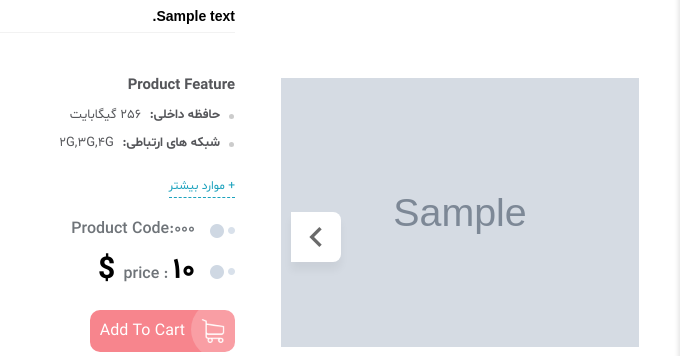
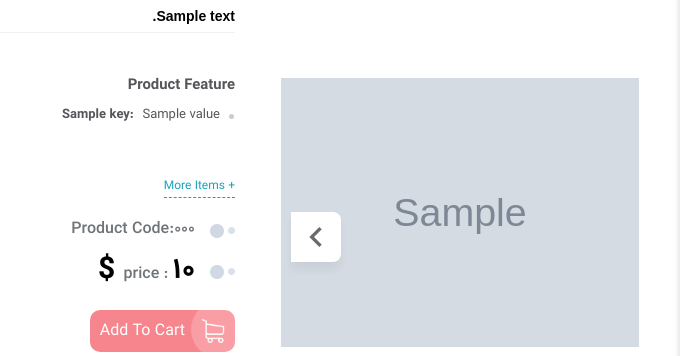
Before and after one commit to Khezri6472/glasswingsdoor, a Django app: template products/templates/product/product_detail.html in a window 1280 px wide. Shown: the part 334-690 px from the top of the page, without its empty margins (600-1280 px from the left). Run offline with Django 5.2, Linux system fonts and the light colour scheme; the template is opened without the code that fills it: most values are stand-ins (such as "Sample title", 1, 10 or a date in 2020); grey boxes marked "Sample" are stand-in pictures; some libraries are stand-ins or nearby versions.

Commit message:
Create product specifications in product detail

```diff
--- a/products/templates/product/product_detail.html
+++ b/products/templates/product/product_detail.html
@@ -133,38 +133,22 @@
                         </div>
                         <div class="product-params dt-sl">
                             <ul data-title="{% trans "Product Feature" %}">
-                                <li>
-                                    <span>حافظه داخلی: </span>
-                                    <span> 256 گیگابایت </span>
-                                </li>
-                                <li>
-                                    <span>شبکه های ارتباطی: </span>
-                                    <span> 2G,3G,4G </span>
-                                </li>
-                                <li>
-                                    <span>رزولوشن عکس: </span>
-                                    <span> 12.0 مگاپیکسل</span>
-                                </li>
-                                <li>
-                                    <span>تعداد سیم کارت: </span>
-                                    <span> تک </span>
-                                </li>
-                                <li>
-                                    <span>ویژگی‌های خاص: </span>
-                                    <span> مقاوم در برابر آب
-                                        مناسب عکاسی
-                                        مناسب عکاسی سلفی
-                                        مناسب بازی
-                                        مجهز به حس‌گر تشخیص چهره
-                                    </span>
-                                </li>
+                                {% if product_detail.specifications %}
+                                    {% for specification in product_detail.specifications.all %}
+                                    <li>
+                                        <span>{{specification.key}}: </span>
+                                        <span> {{specification.value}}</span>
+                                    </li>
+                                    {% endfor %}
+                                {% endif %}
+
                             </ul>
                             <div class="sum-more">
                                 <span class="show-more btn-link-border">
-                                    + موارد بیشتر
+                                    + {% trans "More Items" %}
                                 </span>
                                 <span class="show-less btn-link-border">
-                                    - بستن
+                                    - {% trans "Close" %}
                                 </span>
                             </div>
                         </div>
@@ -410,6 +394,26 @@
                             </h1>
                             <h3>{{product_detail.short_description}}</h3>
                         </div>
+                         <section>
+                                    <h3 class="params-title">{% trans "General Specifications" %}</h3>
+                                    <ul class="params-list">
+                                        {% if product_detail.specifications %}
+                                            {% for specification in product_detail.specifications.all %}
+                                                <li>
+                                                    <div class="params-list-key">
+                                                        <span class="d-block">{{specification.key}}</span>
+                                                    </div>
+                                                    <div class="params-list-value">
+                                                        <span class="d-block">
+                                                          {{specification.value}}
+                                                        </span>
+                                                    </div>
+                                                </li>
+                                            {% endfor %}
+                                         {% endif %}
+
+                                    </ul>
+                                </section>
 
                     </div>
                     <div class="ah-tab-content comments-tab dt-sl">
@@ -421,6 +425,7 @@
                             <h3>{{product_detail.short_description}}<span
                                     class="rate-product"></span></h3>
                         </div>
+
                         <div class="dt-sl">
                             <div class="row">
                                 <div class="col-md-6 col-sm-12">
```
Also changed, not shown: locale/fa/LC_MESSAGES/django.po, products/locale/fa/LC_MESSAGES/django.po, 1 other file.
